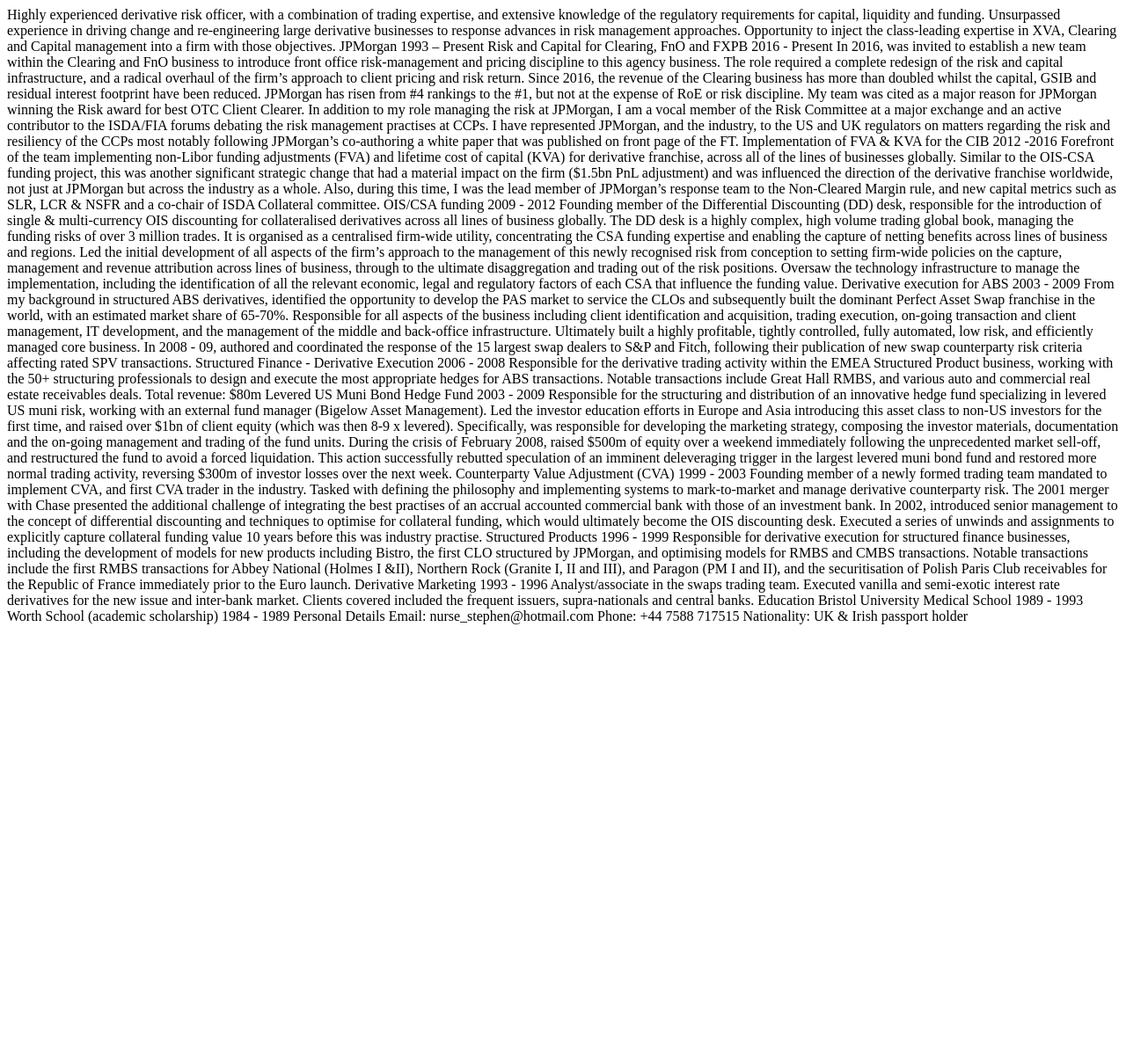
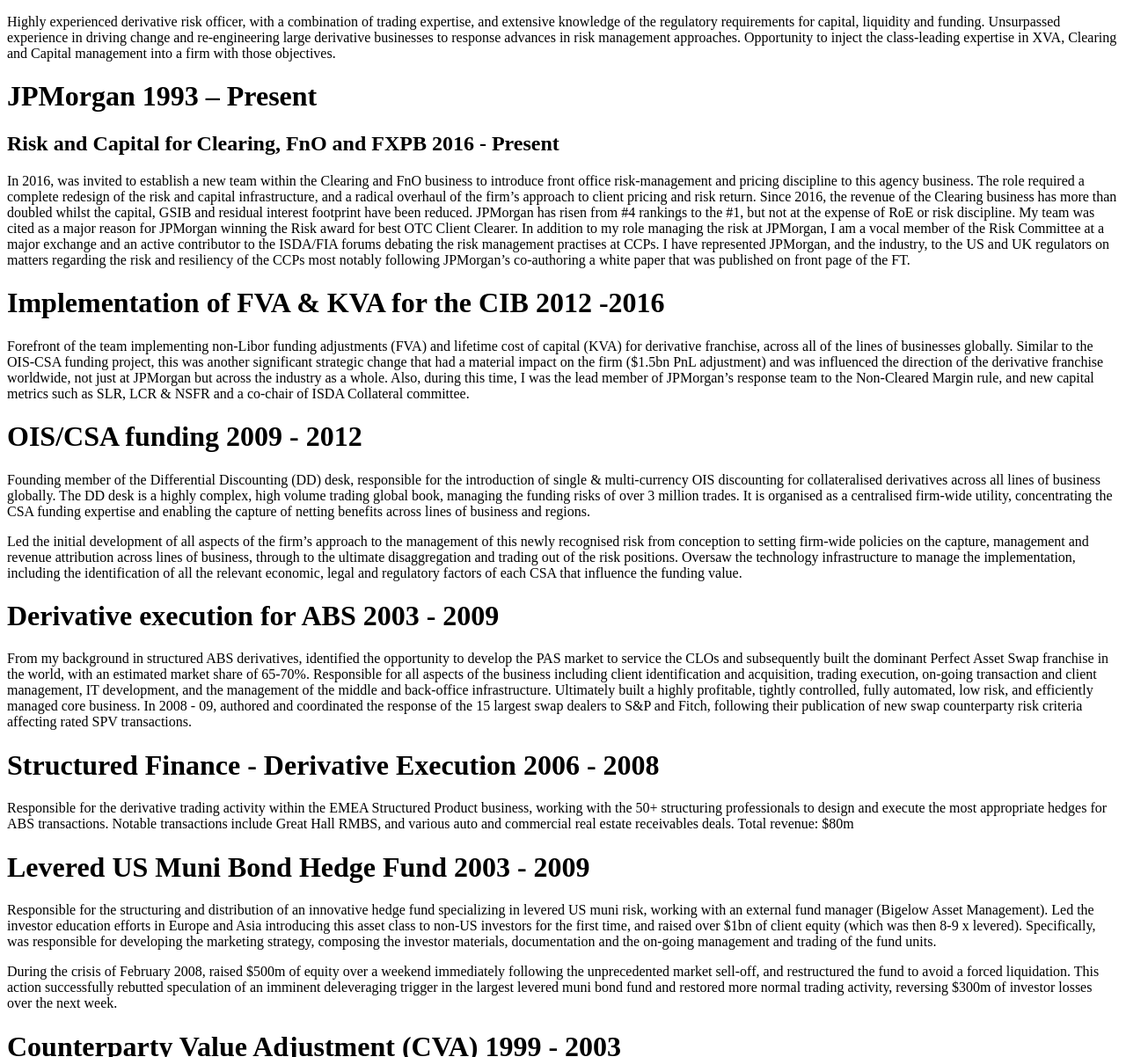
Before and after one commit to stephennurse1971/CV, a plain HTML site: page index.html in a window 1280 px wide. Shown: the top 1202 px of the page at 88% size. Before the commit the page ends 800 px from the top, so only its background shows below. Drawn offline with Linux system fonts and the light colour scheme.

Commit message:
Add files via upload

```diff
--- a/index.html
+++ b/index.html
@@ -1,63 +1,119 @@
 <!DOCTYPE html>
 <html lang="en" dir="ltr">
-  <head>
-    <meta charset="utf-8">
-    <title>Stephen Nurse CV</title>
-  </head>
-  <body>
+
+<head>
+  <meta charset="utf-8">
+  <title>Stephen Nurse CV</title>
+</head>
+
+<body>
 
 
+  <p>
     Highly experienced derivative risk officer, with a combination of trading expertise, and extensive knowledge of the regulatory requirements for capital, liquidity and funding.
-    Unsurpassed experience in driving change and re-engineering large derivative businesses to response advances in risk management approaches. Opportunity to inject the class-leading expertise in XVA, Clearing and Capital management into a firm with those objectives.
+    Unsurpassed experience in driving change and re-engineering large derivative businesses to response advances in risk management approaches. Opportunity to inject the class-leading expertise in XVA, Clearing and Capital management into a firm with
+    those objectives.
+  </p>
+  <h1>JPMorgan 1993 – Present
+  </h1>
 
-    JPMorgan	1993 – Present
+  <h2>
+    Risk and Capital for Clearing, FnO and FXPB 2016 - Present
+  </h2>
+  <p>
+    In 2016, was invited to establish a new team within the Clearing and FnO business to introduce front office risk-management and pricing discipline to this agency business. The role required a complete redesign of the risk and capital
+    infrastructure, and a radical overhaul of the firm’s approach to client pricing and risk return. Since 2016, the revenue of the Clearing business has more than doubled whilst the capital, GSIB and residual interest footprint have been reduced.
+    JPMorgan has risen from #4 rankings to the #1, but not at the expense of RoE or risk discipline. My team was cited as a major reason for JPMorgan winning the Risk award for best OTC Client Clearer.
+    In addition to my role managing the risk at JPMorgan, I am a vocal member of the Risk Committee at a major exchange and an active contributor to the ISDA/FIA forums debating the risk management practises at CCPs. I have represented JPMorgan, and
+    the industry, to the US and UK regulators on matters regarding the risk and resiliency of the CCPs most notably following JPMorgan’s co-authoring a white paper that was published on front page of the FT.
+  </p>
+  <h1>
+    Implementation of FVA & KVA for the CIB 2012 -2016
+  </h1>
+  <p>Forefront of the team implementing non-Libor funding adjustments (FVA) and lifetime cost of capital (KVA) for derivative franchise, across all of the lines of businesses globally. Similar to the OIS-CSA funding project, this was another
+    significant strategic change that had a material impact on the firm ($1.5bn PnL adjustment) and was influenced the direction of the derivative franchise worldwide, not just at JPMorgan but across the industry as a whole. Also, during this time, I
+    was the lead member of JPMorgan’s response team to the Non-Cleared Margin rule, and new capital metrics such as SLR, LCR & NSFR and a co-chair of ISDA Collateral committee.
+  <h1>
+    OIS/CSA funding 2009 - 2012
+  </h1>
+  <p>Founding member of the Differential Discounting (DD) desk, responsible for the introduction of single & multi-currency OIS discounting for collateralised derivatives across all lines of business globally. The DD desk is a highly complex, high
+    volume trading global book, managing the funding risks of over 3 million trades. It is organised as a centralised firm-wide utility, concentrating the CSA funding expertise and enabling the capture of netting benefits across lines of business and
+    regions.</p>
+  </p>Led the initial development of all aspects of the firm’s approach to the management of this newly recognised risk from conception to setting firm-wide policies on the capture, management and revenue attribution across lines of business, through
+  to the ultimate disaggregation and trading out of the risk positions.
+  Oversaw the technology infrastructure to manage the implementation, including the identification of all the relevant economic, legal and regulatory factors of each CSA that influence the funding value.
+  </p>
+  <h1>
+    Derivative execution for ABS 2003 - 2009
+  </h1>
+  <p>From my background in structured ABS derivatives, identified the opportunity to develop the PAS market to service the CLOs and subsequently built the dominant Perfect Asset Swap franchise in the world, with an estimated market share of 65-70%.
+    Responsible for all aspects of the business including client identification and acquisition, trading execution, on-going transaction and client management, IT development, and the management of the middle and back-office infrastructure.
+    Ultimately built a highly profitable, tightly controlled, fully automated, low risk, and efficiently managed core business.
+    In 2008 - 09, authored and coordinated the response of the 15 largest swap dealers to S&P and Fitch, following their publication of new swap counterparty risk criteria affecting rated SPV transactions.
+  </p>
+  <h1>
+    Structured Finance - Derivative Execution 2006 - 2008
+  </h1>
+  <p>Responsible for the derivative trading activity within the EMEA Structured Product business, working with the 50+ structuring professionals to design and execute the most appropriate hedges for ABS transactions. Notable transactions include
+    Great Hall RMBS, and various auto and commercial real estate receivables deals. Total revenue: $80m
+  </p>
+  <h1>
+    Levered US Muni Bond Hedge Fund 2003 - 2009
+  </h1>
+  <p>Responsible for the structuring and distribution of an innovative hedge fund specializing in levered US muni risk, working with an external fund manager (Bigelow Asset Management). Led the investor education efforts in Europe and Asia
+    introducing this asset class to non-US investors for the first time, and raised over $1bn of client equity (which was then 8-9 x levered). Specifically, was responsible for developing the marketing strategy, composing the investor materials,
+    documentation and the on-going management and trading of the fund units.</p>
+  <p>
 
-    Risk and Capital for Clearing, FnO and FXPB	2016 - Present
-    In 2016, was invited to establish a new team within the Clearing and FnO business to introduce front office risk-management and pricing discipline to this agency business. The role required a complete redesign of the risk and capital infrastructure, and a radical overhaul of the firm’s approach to client pricing and risk return. Since 2016, the revenue of the Clearing business has more than doubled whilst the capital, GSIB and residual interest footprint have been reduced. JPMorgan has risen from #4 rankings to the #1, but not at the expense of RoE or risk discipline. My team was cited as a major reason for JPMorgan winning the Risk award for best OTC Client Clearer.
-    In addition to my role managing the risk at JPMorgan, I am a vocal member of the Risk Committee at a major exchange and an active contributor to the ISDA/FIA forums debating the risk management practises at CCPs. I have represented JPMorgan, and the industry, to the US and UK regulators on matters regarding the risk and resiliency of the CCPs most notably following JPMorgan’s co-authoring a white paper that was published on front page of the FT.
+    During the crisis of February 2008, raised $500m of equity over a weekend immediately following the unprecedented market sell-off, and restructured the fund to avoid a forced liquidation. This action successfully rebutted speculation of an
+    imminent deleveraging trigger in the largest levered muni bond fund and restored more normal trading activity, reversing $300m of investor losses over the next week.
 
-    Implementation of FVA & KVA for the CIB 	 2012 -2016
-    Forefront of the team implementing non-Libor funding adjustments (FVA) and lifetime cost of capital (KVA) for derivative franchise, across all of the lines of businesses globally. Similar to the OIS-CSA funding project, this was another significant strategic change that had a material impact on the firm ($1.5bn PnL adjustment) and was influenced the direction of the derivative franchise worldwide, not just at JPMorgan but across the industry as a whole. Also, during this time, I was the lead member of JPMorgan’s response team to the Non-Cleared Margin rule, and new capital metrics such as SLR, LCR & NSFR and a co-chair of ISDA Collateral committee.
+  </p>
+  <h1>
+    Counterparty Value Adjustment (CVA) 1999 - 2003
+  </h1>
+  <p>Founding member of a newly formed trading team mandated to implement CVA, and first CVA trader in the industry. Tasked with defining the philosophy and implementing systems to mark-to-market and manage derivative counterparty risk. The 2001
+    merger with Chase presented the additional challenge of integrating the best practises of an accrual accounted commercial bank with those of an investment bank.
+    In 2002, introduced senior management to the concept of differential discounting and techniques to optimise for collateral funding, which would ultimately become the OIS discounting desk. Executed a series of unwinds and assignments to explicitly
+    capture collateral funding value 10 years before this was industry practise.
+  </p>
+  <h1>
+    Structured Products 1996 - 1999
+  </h1>
+  <p>Responsible for derivative execution for structured finance businesses, including the development of models for new products including Bistro, the first CLO structured by JPMorgan, and optimising models for RMBS and CMBS transactions. Notable
+    transactions include the first RMBS transactions for Abbey National (Holmes I &II), Northern Rock (Granite I, II and III), and Paragon (PM I and II), and the securitisation of Polish Paris Club receivables for the Republic of France immediately
+    prior to the Euro launch.
+  </p>
+  <h1>
+    Derivative Marketing 1993 - 1996
+  </h1>
+  <p>Analyst/associate in the swaps trading team. Executed vanilla and semi-exotic interest rate derivatives for the new issue and inter-bank market. Clients covered included the frequent issuers, supra-nationals and central banks.
+  </p>
+  <h1>
+    Education
+  </h1>
+  <p>
+  <ul>
+    Bristol University Medical School 1989 - 1993
+  </ul>
+  <ul>
+    Worth School (academic scholarship) 1984 - 1989
+  </ul>
+  <h3>
+    Personal Details
+  </h3>
+  <ul>
+    Email: nurse_stephen@hotmail.com Phone: +44 7588 717515
+  </ul>
 
-    OIS/CSA funding 	 2009 - 2012
-    Founding member of the Differential Discounting (DD) desk, responsible for the introduction of single & multi-currency OIS discounting for collateralised derivatives across all lines of business globally. The DD desk is a highly complex, high volume trading global book, managing the funding risks of over 3 million trades. It is organised as a centralised firm-wide utility, concentrating the CSA funding expertise and enabling the capture of netting benefits across lines of business and regions.
-    Led the initial development of all aspects of the firm’s approach to the management of this newly recognised risk from conception to setting firm-wide policies on the capture, management and revenue attribution across lines of business, through to the ultimate disaggregation and trading out of the risk positions.
-    Oversaw the technology infrastructure to manage the implementation, including the identification of all the relevant economic, legal and regulatory factors of each CSA that influence the funding value.
-
-    Derivative execution for ABS	2003 - 2009
-    From my background in structured ABS derivatives, identified the opportunity to develop the PAS market to service the CLOs and subsequently built the dominant Perfect Asset Swap franchise in the world, with an estimated market share of 65-70%.
-    Responsible for all aspects of the business including client identification and acquisition, trading execution, on-going transaction and client management, IT development, and the management of the middle and back-office infrastructure. Ultimately built a highly profitable, tightly controlled, fully automated, low risk, and efficiently managed core business.
-    In 2008 - 09, authored and coordinated the response of the 15 largest swap dealers to S&P and Fitch, following their publication of new swap counterparty risk criteria affecting rated SPV transactions.
-
-    Structured Finance - Derivative Execution	2006 - 2008
-    Responsible for the derivative trading activity within the EMEA Structured Product business, working with the 50+ structuring professionals to design and execute the most appropriate hedges for ABS transactions. Notable transactions include Great Hall RMBS, and various auto and commercial real estate receivables deals. Total revenue: $80m
-
-    Levered US Muni Bond Hedge Fund	2003 - 2009
-    Responsible for the structuring and distribution of an innovative hedge fund specializing in levered US muni risk, working with an external fund manager (Bigelow Asset Management). Led the investor education efforts in Europe and Asia introducing this asset class to non-US investors for the first time, and raised over $1bn of client equity (which was then 8-9 x levered). Specifically, was responsible for developing the marketing strategy, composing the investor materials, documentation and the on-going management and trading of the fund units.
-    During the crisis of February 2008, raised $500m of equity over a weekend immediately following the unprecedented market sell-off, and restructured the fund to avoid a forced liquidation. This action successfully rebutted speculation of an imminent deleveraging trigger in the largest levered muni bond fund and restored more normal trading activity, reversing $300m of investor losses over the next week.
-
-    Counterparty Value Adjustment (CVA) 	1999 - 2003
-    Founding member of a newly formed trading team mandated to implement CVA, and first CVA trader in the industry. Tasked with defining the philosophy and implementing systems to mark-to-market and manage derivative counterparty risk. The 2001 merger with Chase presented the additional challenge of integrating the best practises of an accrual accounted commercial bank with those of an investment bank.
-    In 2002, introduced senior management to the concept of differential discounting and techniques to optimise for collateral funding, which would ultimately become the OIS discounting desk. Executed a series of unwinds and assignments to explicitly capture collateral funding value 10 years before this was industry practise.
-
-    Structured Products 	1996 - 1999
-    Responsible for derivative execution for structured finance businesses, including the development of models for new products including Bistro, the first CLO structured by JPMorgan, and optimising models for RMBS and CMBS transactions. Notable transactions include the first RMBS transactions for Abbey National (Holmes I &II), Northern Rock (Granite I, II and III), and Paragon (PM I and II), and the securitisation of Polish Paris Club receivables for the Republic of France immediately prior to the Euro launch.
-
-    Derivative Marketing	1993 - 1996
-    Analyst/associate in the swaps trading team. Executed vanilla and semi-exotic interest rate derivatives for the new issue and inter-bank market. Clients covered included the frequent issuers, supra-nationals and central banks.
-
-    Education
-    Bristol University Medical School	1989 - 1993
-    Worth School (academic scholarship)	1984 - 1989
-    Personal Details
-    Email: nurse_stephen@hotmail.com	Phone: +44 7588 717515
+  <ul>
     Nationality: UK & Irish passport holder
+  </ul>
 
 
 
 
 
+</body>
 
-
-  </body>
 </html>
```
